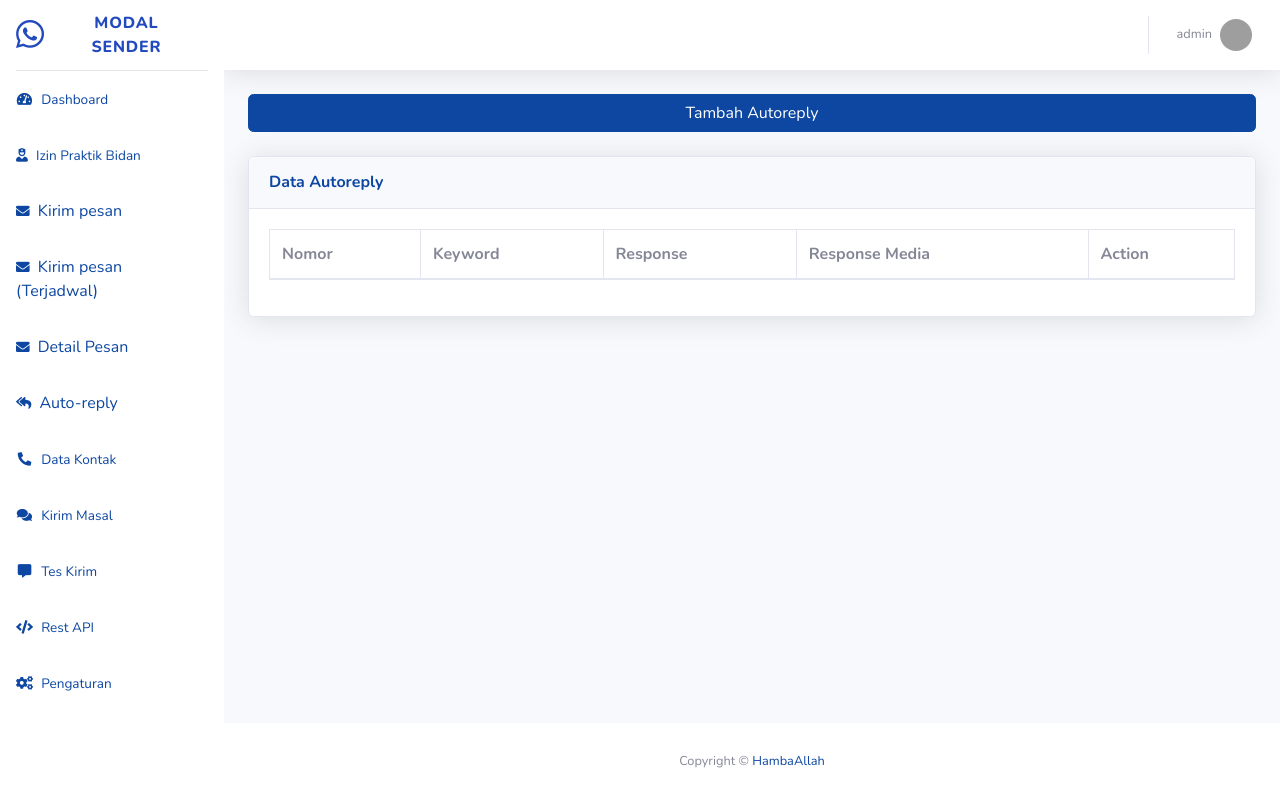
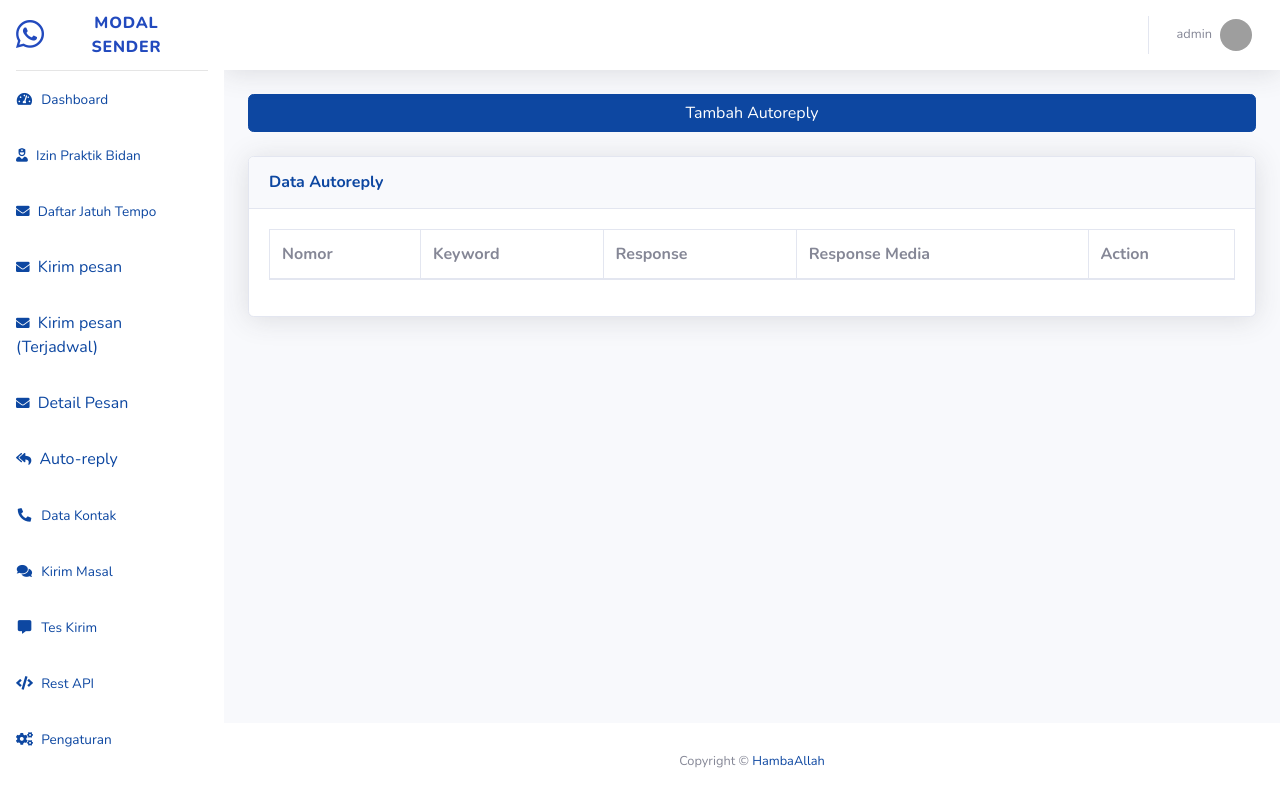
Before and after one commit to sy16/modalsender, a PHP site: page /send-message/pages/auto_reply.php in a window 1280 px wide. Run offline with PHP 8.4, Linux system fonts and the light colour scheme; a user stored in the database is signed in; data comes from the database, SQL or seed files in the repository; lists and menus that the app fills with data are empty; some libraries are stand-ins or nearby versions; grey boxes are pictures that could not be loaded.

Commit message:
mengerjakan menu jatuh tempo

```diff
--- a/templates/header.php
+++ b/templates/header.php
@@ -53,9 +53,15 @@
             </li>
 
             <li class="nav-item">
-                <a class="nav-link" href="../pages/bidan/izin_bidan.php">
+                <a class="nav-link" href="<?= $base_url; ?>pages/bidan/izin_bidan.php">
                     <i class="fas fa-user-nurse"></i>
                     <span>Izin Praktik Bidan</span></a>
+            </li>
+
+            <li class="nav-item">
+                <a class="nav-link" href="<?= $base_url; ?>pages/jatuh_tempo/jatuh_tempo.php">
+                    <i class="fas fa-envelope"></i>
+                    <span>Daftar Jatuh Tempo</span></a>
             </li>
 
             <li class="nav-item">
```
